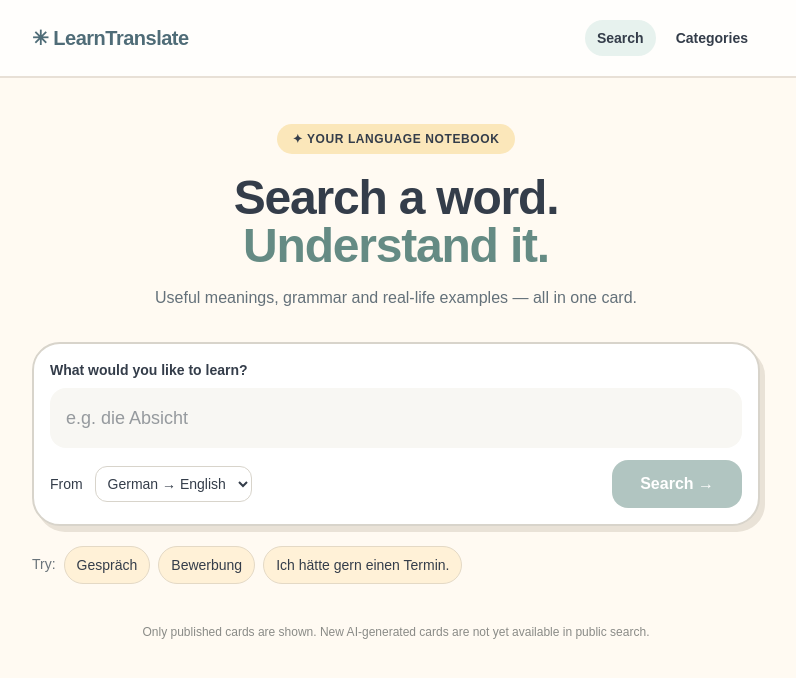
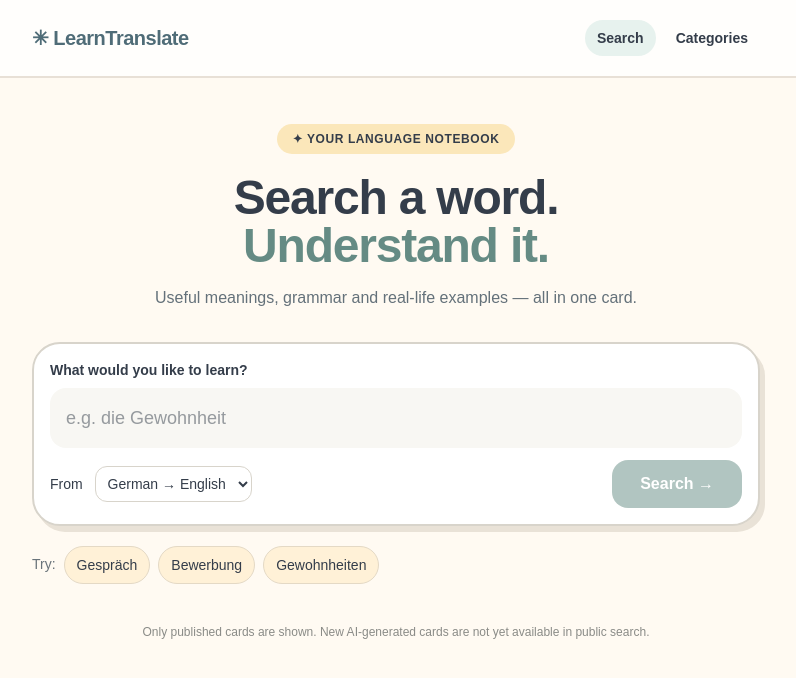
Before and after one commit to Forkan01/learntranslate, a Next.js app: page /search in a window 1280 px wide. Shown: the top 678 px of the page, without its empty margins (244-1040 px from the left). Built offline with nearby package versions, Linux system fonts and the light colour scheme.

Commit message:
V1-F.3: Language-adaptive search suggestions (#43)
* V1-F.3: adapt search examples to selected language

* Test language-adaptive search suggestions

```diff
--- a/src/app/search/page.tsx
+++ b/src/app/search/page.tsx
@@ -72,13 +72,13 @@ export default function CardSearchPage() {
       <form onSubmit={search} className="rounded-[28px] border-2 border-[#d8d4cb] bg-white p-4 shadow-[5px_6px_0_#e9e2d7]">
         <label htmlFor="card-term" className="mb-2 block text-sm font-bold">What would you like to learn?</label>
         <input id="card-term" value={term} maxLength={250} onChange={e => setTerm(e.target.value)}
-          placeholder="e.g. die Absicht" className="w-full rounded-2xl bg-[#f8f7f3] px-4 py-4 text-lg outline-none focus:ring-2 focus:ring-[#7ea99e]" />
+          placeholder={source === "de" ? "e.g. die Gewohnheit" : "e.g. habit"} className="w-full rounded-2xl bg-[#f8f7f3] px-4 py-4 text-lg outline-none focus:ring-2 focus:ring-[#7ea99e]" />
         <div className="mt-3 flex flex-wrap items-center justify-between gap-3">
-          <label className="text-sm">From <select value={source} onChange={e => setSource(e.target.value as Direction)} className="ml-2 rounded-xl border border-[#d8d4cb] bg-white p-2"><option value="de">German → English</option><option value="en">English → German</option></select></label>
+          <label className="text-sm">From <select value={source} onChange={e => {setSource(e.target.value as Direction);setTerm("");setResult(null);setNotice("");setSaved(false);}} className="ml-2 rounded-xl border border-[#d8d4cb] bg-white p-2"><option value="de">German → English</option><option value="en">English → German</option></select></label>
           <button disabled={loading || !term.trim()} className="rounded-2xl bg-[#668d84] px-7 py-3 font-bold text-white disabled:opacity-50">{loading ? "Searching…" : "Search →"}</button>
         </div>
       </form>
-      <div className="mt-5 flex flex-wrap gap-2 text-sm"><span className="py-2 text-[#69737a]">Try:</span>{["Gespräch", "Bewerbung", "Ich hätte gern einen Termin."].map(x => <button key={x} type="button" onClick={() => {setTerm(x);setSource("de");setNotice("");}} className="rounded-full border border-[#e4d9c5] bg-[#fff1d7] px-3 py-2">{x}</button>)}</div>
+      <div className="mt-5 flex flex-wrap gap-2 text-sm"><span className="py-2 text-[#69737a]">Try:</span>{(source === "de" ? ["Gespräch", "Bewerbung", "Gewohnheiten"] : ["habit", "conversation", "rent"]).map(x => <button key={x} type="button" onClick={() => {setTerm(x);setNotice("");setResult(null);setSaved(false);}} className="rounded-full border border-[#e4d9c5] bg-[#fff1d7] px-3 py-2">{x}</button>)}</div>
       {notice && <p role="status" className="mt-8 rounded-2xl border border-[#e8d5b3] bg-[#fff0d4] p-5">{notice}</p>}
       {card && <article aria-live="polite" className="mt-10 overflow-hidden rounded-[30px] border-2 border-[#d9d4c9] bg-white shadow-[6px_7px_0_#e8e1d6]">
         <div className="bg-[#e6f2ec] px-6 py-7 sm:px-9">
```
Also changed, not shown: 1 other file (tests, documents, lock files or other folders).
